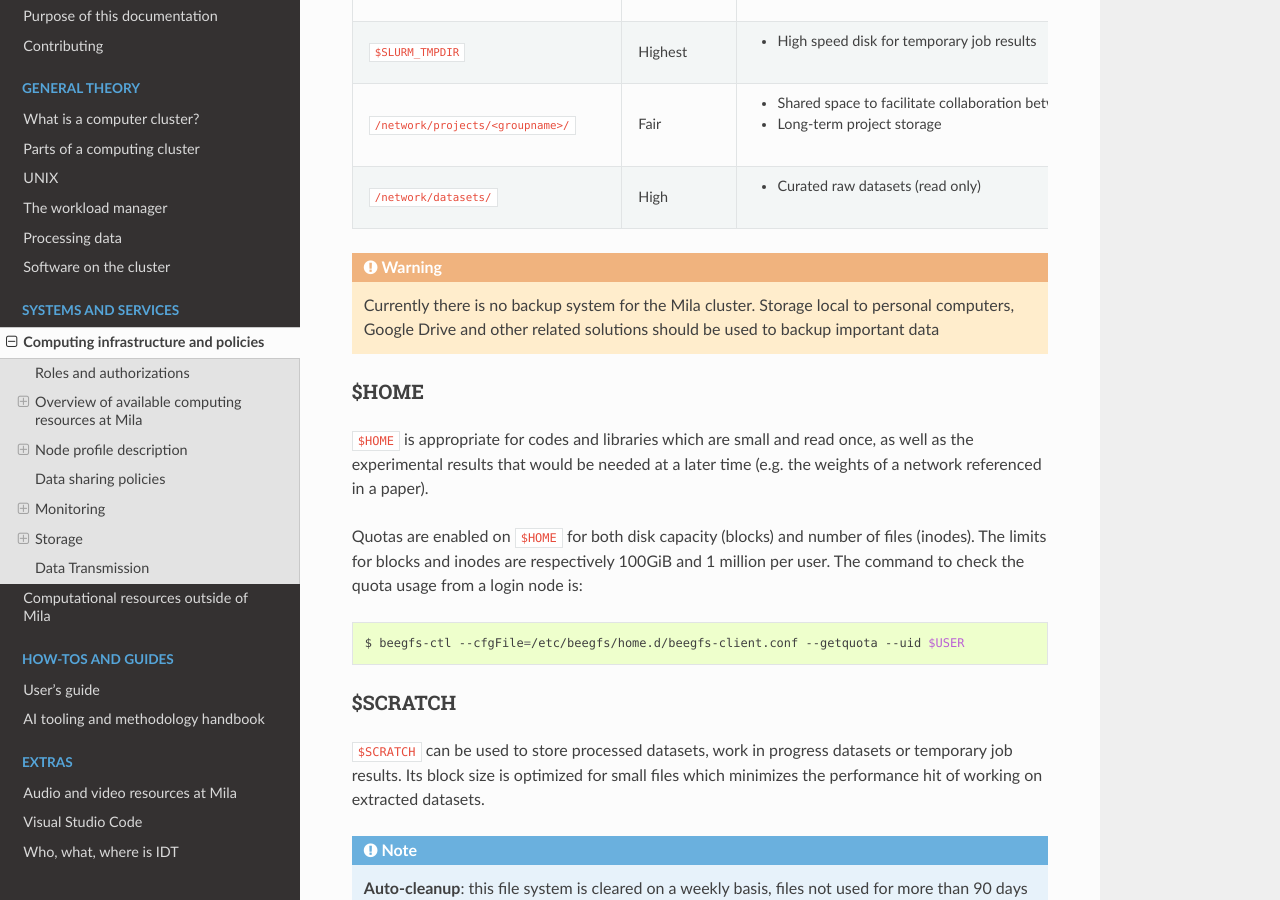
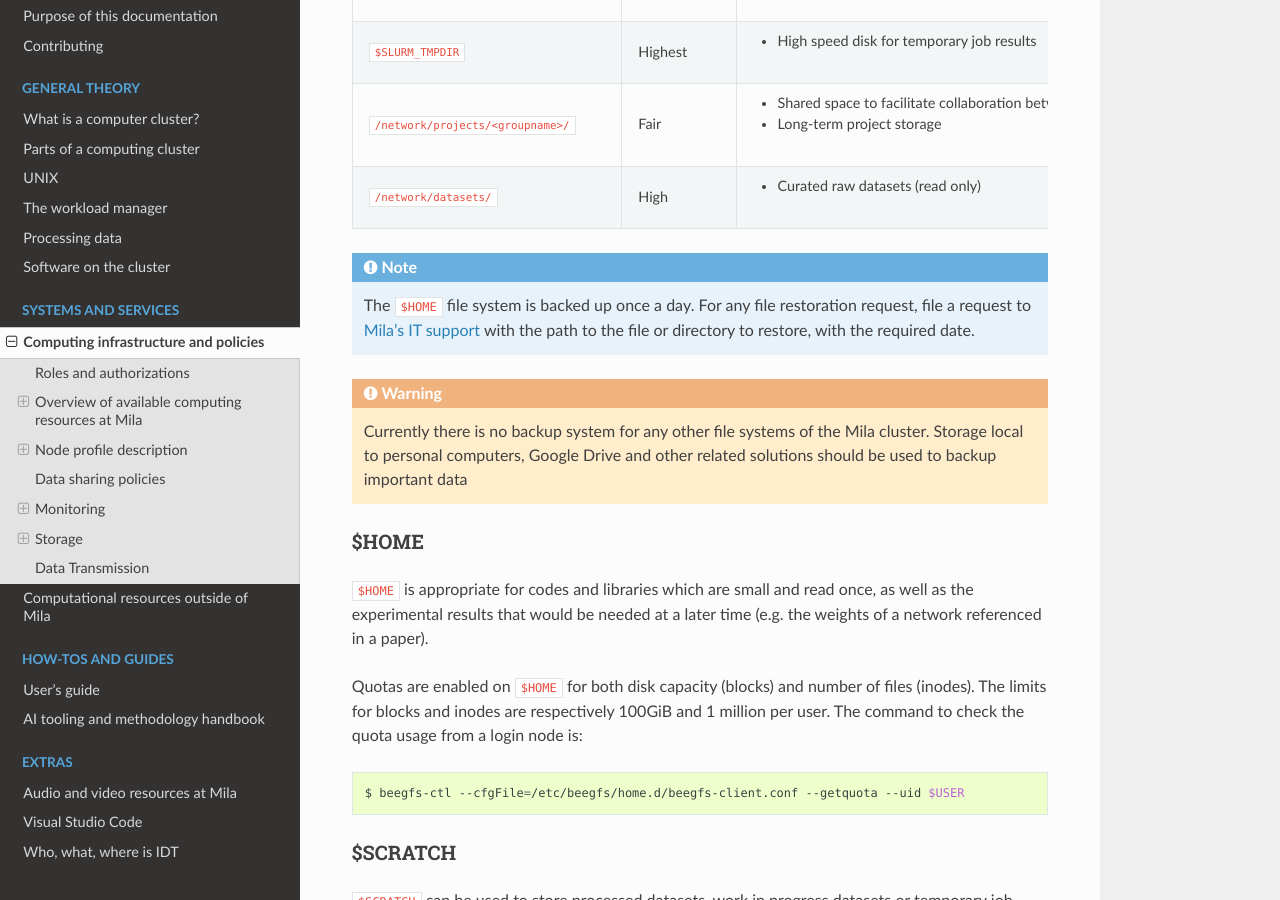
Before and after one commit to mila-iqia/mila-docs, a Sphinx documentation site: the page built from docs/Information.rst, in a window 1280 px wide and 900 px high, scrolled down 7408 px. Built offline with Sphinx 7.4.7 and the Read the Docs theme 2.0.0, drawn with Linux system fonts in a browser that asks for light colours.

Commit message:
Add information about backup of the HOME
The HOME is now backed up on a daily basis.

```diff
--- a/docs/Information_storage.rst
+++ b/docs/Information_storage.rst
@@ -21,9 +21,14 @@ Path                                                   Performance Usage
 ``/network/datasets/``                                 High        * Curated raw datasets (read only)
 ====================================================== =========== ====================================== =================== ============
 
-.. warning:: Currently there is no backup system for the Mila cluster. Storage
-   local to personal computers, Google Drive and other related solutions should
-   be used to backup important data
+.. note:: The ``$HOME`` file system is backed up once a day. For any file
+   restoration request, file a request to `Mila's IT support
+   <https://it-support.mila.quebec>`_ with the path to the file or directory to
+   restore, with the required date.
+
+.. warning:: Currently there is no backup system for any other file systems of
+   the Mila cluster. Storage local to personal computers, Google Drive and other
+   related solutions should be used to backup important data
 
 $HOME
 -----
```
